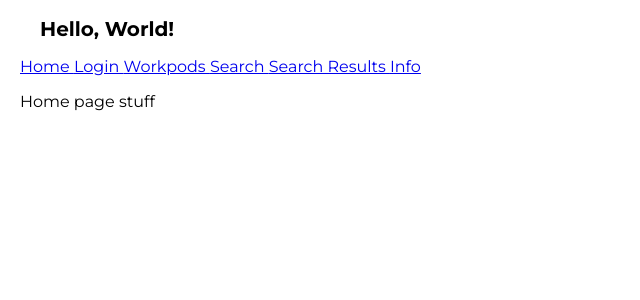
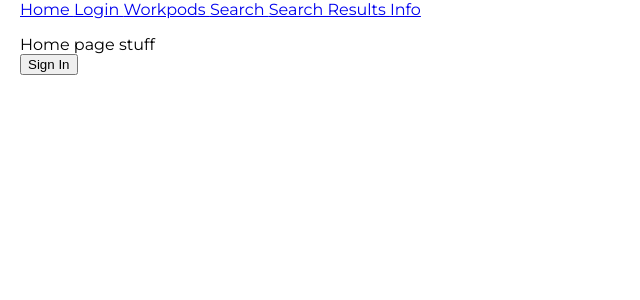
Before and after one commit to oskarisuonpaa/work-pod-end-user-interface, a React (Vite) app in the folder app/: page / in a window 1280 px wide. Shown: the top 300 px of the page, without its empty margins (0-640 px from the left). Built offline with nearby package versions, Linux system fonts and the light colour scheme.

Commit message:
Added some authentication to use with routing
Added authentication, protected routing, auth context

```diff
--- a/app/src/App.tsx
+++ b/app/src/App.tsx
@@ -2,32 +2,37 @@ import { Routes, Route, Link, useParams } from "react-router";
 import LoginScreen from "./components/LoginScreen";
 import LoginForm from "./components/LoginForm";
 import Dashboard from "./components/Dashboard";
+import { AuthProvider, useAuth} from "./components/AuthProvider"
+import ProtectedRoute from "./components/ProtectedRoute"
 
 // Dummy data
 const pods = [{ id: "C232-1" }, { id: "C232-2" }];
 
+
 // Main App component
 const App = () => {
+  //const { token } = useAuth(); // initialise token to use when checking auth status
+
   return (
     <>
-      <div>
-        <h2>Hello, World!</h2>
-      </div>
-
+      <AuthProvider>
       <Navigation />
 
       <Routes>
         <Route index element={<Home />} />
         <Route path="login" element={<LoginScreen />} />
-        <Route path="workpods" element={<Workpods pods={pods} />} />
-        <Route path="workpods/:workpodId" element={<Workpod />} />
+
+          <Route path="workpods" element={<ProtectedRoute><Workpods pods={pods} /></ProtectedRoute>} />
+        <Route path="workpods/:workpodId" element={<ProtectedRoute><Workpod /></ProtectedRoute>} />
         <Route path="search" element={<Search />} />
         <Route path="searchresults" element={<SearchResults />} />
         <Route path="info" element={<Info />} />
         <Route path="login-form" element={<LoginForm />} />
-        <Route path="dashboard" element={<Dashboard />} />
+          <Route path="dashboard" element={<Dashboard />} />
+
         <Route path="*" element={<NotFound />} />
       </Routes>
+      </AuthProvider>
     </>
   );
 };
@@ -47,7 +52,15 @@ const Navigation = () => {
 };
 
 // Page components
-const Home = () => <p>Home page stuff</p>;
+const Home = () => {
+   const { onLogin }= useAuth();
+   // I put login button here because it wasn't working in the App function
+   // TODO remove login button and implement elsewhere, fix auth etc
+return (<p>Home page stuff<br />
+   <button type="button" onClick={onLogin}>
+      Sign In
+    </button></p>
+) };
 
 const Info = () => <p>Info page stuff</p>;
 
--- /dev/null
+++ b/app/src/components/AuthProvider/authenticate.ts
@@ -0,0 +1,11 @@
+//authenticate.ts
+//TODO: replace with the real authentication
+//IMPORTANT: need checks also on backend because it is easy to modify frontend source in browser
+
+const fakeAuth = (): Promise<string> =>
+  new Promise((resolve) => {
+    console.log("fakeauth")
+    setTimeout(() => resolve("2342f2f1d131rf12"), 250);
+    console.log("fakeauthed")
+  });
+  export default fakeAuth;
--- /dev/null
+++ b/app/src/components/AuthProvider/index.tsx
@@ -0,0 +1,66 @@
+// AuthProvider, AuthContext, useAuth
+import { useNavigate } from 'react-router';
+
+/* usage example
+    const { token, onLogout } = useAuth();
+*   in return statement to show element conditionally:
+    {token && (
+    <button type="button" onClick={onLogout}>
+     Sign Out
+    </button>
+    )}
+*   onLogin example:
+    const { onLogin } = useAuth();
+    <button type="button" onClick={onLogin}>
+      Sign In
+    </button>
+*/
+import { useState, createContext, useContext } from 'react';
+import fakeAuth from "./authenticate.ts"; // TODO: replace fakeAuth
+
+const useAuth = () => {
+  return useContext(AuthContext);
+};
+
+const AuthContext = createContext<{
+  token: string;
+  onLogin: () => void;
+  onLogout: () => void;
+}>({
+  token: "",
+  onLogin: () => {},
+  onLogout: () => {},
+});
+
+type AuthProviderProps = {
+  children: React.ReactNode;
+};
+
+const AuthProvider = ({ children }: AuthProviderProps) => {
+    const navigate = useNavigate();
+  const [token, setToken] = useState("");
+
+  const handleLogin = async () => {
+    console.log("trying to log in")
+    const token = await fakeAuth(); // TODO: replace fakeAuth
+    console.log("waiting for token")
+    console.log(token)
+    setToken(token);
+    navigate("/dashboard"); // send user to dashboard on login
+  };
+
+  const handleLogout = () => {
+    console.log("log out")
+    setToken("");
+  };
+
+  const value = {
+    token,
+    onLogin: handleLogin,
+    onLogout: handleLogout,
+  };
+
+  return <AuthContext.Provider value={value}>{children}</AuthContext.Provider>;
+};
+
+export { AuthProvider, AuthContext, useAuth };
--- /dev/null
+++ b/app/src/components/ProtectedRoute/index.tsx
@@ -0,0 +1,20 @@
+// ProtectedRoute
+import { Navigate } from 'react-router';
+import { useAuth } from '../AuthProvider';
+
+type ProtectedRouteProps = {
+  children: React.ReactNode;
+};
+
+const ProtectedRoute = ({ children }: ProtectedRouteProps) => {
+  const { token } = useAuth();
+  console.log(token)
+
+  if (!token) {
+    console.log("no token")
+    return <Navigate to="/" replace />;
+  }
+
+  return children;
+};
+export default ProtectedRoute
```
Also changed, not shown: 1 other file (tests, documents, lock files or other folders).
